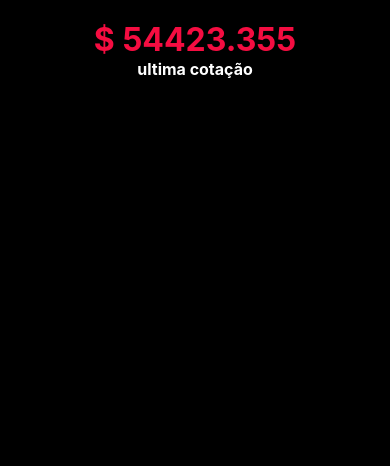
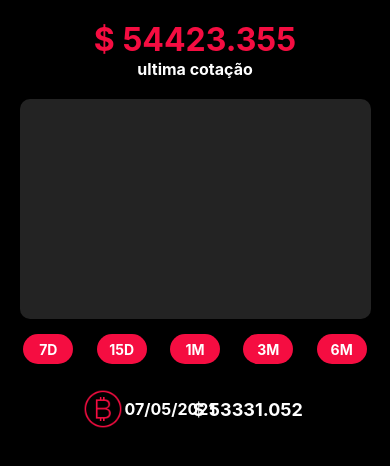
Before and after one commit to gabrielsouzas/onebitcoin, a React Native app: screen / in a window 390 px wide. Shown: the top 466 px of the page. Built offline with nearby package versions, Linux system fonts and the light colour scheme.

Commit message:
Criação componentes

```diff
--- a/App.js
+++ b/App.js
@@ -1,6 +1,9 @@
 import { StyleSheet, Text, StatusBar, SafeAreaView, Platform } from 'react-native';
 
 import CurrentPrice from './src/components/CurrentPrice';
+import HistoryGraphic from './src/components/HistoryGraphic';
+import QuotationList from './src/components/QuotationsList';
+import QuotationItems from './src/components/QuotationsList/QuotationItems';
 
 export default function App() {
   return (
@@ -11,6 +14,9 @@
 
       />
       <CurrentPrice />
+      <HistoryGraphic />
+      <QuotationList />
+
     </SafeAreaView>
   );
 }
--- a/src/components/CurrentPrice/style.js
+++ b/src/components/CurrentPrice/style.js
@@ -5,6 +5,7 @@
         width:"100%",
         height:"auto",
         alignItems:"center",
+        marginBottom:20,
     },
     currentPrice: {
         color:"#f50d41",
--- a/src/components/HistoryGraphic/index.js
+++ b/src/components/HistoryGraphic/index.js
@@ -0,0 +1,11 @@
+import React from "react";
+import { View } from "react-native";
+import styles from "./style";
+
+export default function HistoryGraphic() {
+    return(
+        <View style={styles.contentGraphic}>
+
+        </View>
+    )
+}
--- a/src/components/HistoryGraphic/style.js
+++ b/src/components/HistoryGraphic/style.js
@@ -0,0 +1,12 @@
+import { StyleSheet } from "react-native";
+
+const styles = StyleSheet.create({
+    contentGraphic: {
+        width:"90%",
+        height:220,
+        backgroundColor:"#232323",
+        borderRadius:10,
+    },
+});
+
+export default styles;
--- /dev/null
+++ b/src/components/QuotationsList/QuotationItems/index.js
@@ -0,0 +1,22 @@
+import React from "react";
+import { View, Text, Image } from "react-native";
+import styles from "./style";
+
+export default function QuotationItems() {
+    return(
+        <View style={styles.mainContent}>
+            <View style={styles.contextLeft}>
+                <View style={styles.boxLogo}>
+                    <Image
+                        style={styles.logBitcoin}
+                        source={require("../../../img/bitcoinred.png")}
+                    />
+                    <Text style={styles.dayCotation}>07/05/2021</Text>
+                </View>
+            </View>
+                <View style={styles.contextRight}>
+                    <Text style={styles.price}>$ 53331.052</Text>
+                </View>
+        </View>
+    )
+}
--- /dev/null
+++ b/src/components/QuotationsList/QuotationItems/style.js
@@ -0,0 +1,48 @@
+import { StyleSheet } from "react-native";
+
+const styles = StyleSheet.create({
+    mainContent: {
+        width:"95%",
+        height:"auto",
+        backgroundColor:"#000000",
+        marginLeft:"3%",
+        marginBottom:15,
+        borderRadius:10,
+        flexDirection:"row",
+        alignItems:"center",
+        padding:10,
+    },
+    contextLeft: {
+        width:"36%",
+        alignItems:"flex-start",
+    },
+    dayCotation: {
+        fontSize:16,
+        paddingLeft:2,
+        color:"#ffffff",
+        fontWeight:"bold",
+    },
+    contextRight: {
+        width:"60%",
+        alignItems:"flex-end",
+    },
+    price: {
+        color:"#ffffff",
+        fontSize:18,
+        fontWeight:"bold",
+    },
+    logBitcoin: {
+        width:40,
+        height:40,
+        marginLeft:2,
+
+    },
+    boxLogo: {
+        flexDirection: "row",
+        alignItems: "center",
+
+    },
+
+});
+
+export default styles;
--- a/src/components/QuotationsList/index.js
+++ b/src/components/QuotationsList/index.js
@@ -0,0 +1,47 @@
+import React, { Fragment } from "react";
+import { ScrollView, TouchableOpacity, View, Text } from "react-native";
+import styles from "./style";
+import QuotationItems from "./QuotationItems";
+
+export default function QuotationList() {
+    return(
+        <Fragment>
+            <View style={styles.filters}>
+                <TouchableOpacity
+                    style={styles.buttonQuery}
+                    onPress={()=>{}}
+                >
+                    <Text style={styles.textButtonQuery}>7D</Text>
+                </TouchableOpacity>
+                <TouchableOpacity
+                    style={styles.buttonQuery}
+                    onPress={()=>{}}
+                >
+                    <Text style={styles.textButtonQuery}>15D</Text>
+                </TouchableOpacity>
+                <TouchableOpacity
+                    style={styles.buttonQuery}
+                    onPress={()=>{}}
+                >
+                    <Text style={styles.textButtonQuery}>1M</Text>
+                </TouchableOpacity>
+                <TouchableOpacity
+                    style={styles.buttonQuery}
+                    onPress={()=>{}}
+                >
+                    <Text style={styles.textButtonQuery}>3M</Text>
+                </TouchableOpacity>
+                <TouchableOpacity
+                    style={styles.buttonQuery}
+                    onPress={()=>{}}
+                >
+                    <Text style={styles.textButtonQuery}>6M</Text>
+                </TouchableOpacity>
+            </View>
+            <ScrollView>
+                <QuotationItems />
+            </ScrollView>
+        </Fragment>
+
+    )
+}
--- a/src/components/QuotationsList/style.js
+++ b/src/components/QuotationsList/style.js
@@ -0,0 +1,25 @@
+import { StyleSheet } from "react-native";
+
+const styles = StyleSheet.create({
+    filters: {
+        width:"100%",
+        flexDirection:"row",
+        paddingVertical:15,
+        justifyContent:"space-evenly",
+    },
+    buttonQuery: {
+        width:50,
+        height:30,
+        backgroundColor:"#f50d41",
+        borderRadius:50,
+        alignItems:"center",
+        justifyContent:"center",
+    },
+    textButtonQuery: {
+        color:"#ffffff",
+        fontWeight: "bold",
+        fontSize:14,
+    },
+});
+
+export default styles;
```
Also changed, not shown: src/components/QuotationsList/QuotationItem/index.js (deleted), src/components/QuotationsList/QuotationItem/style.js (deleted).
